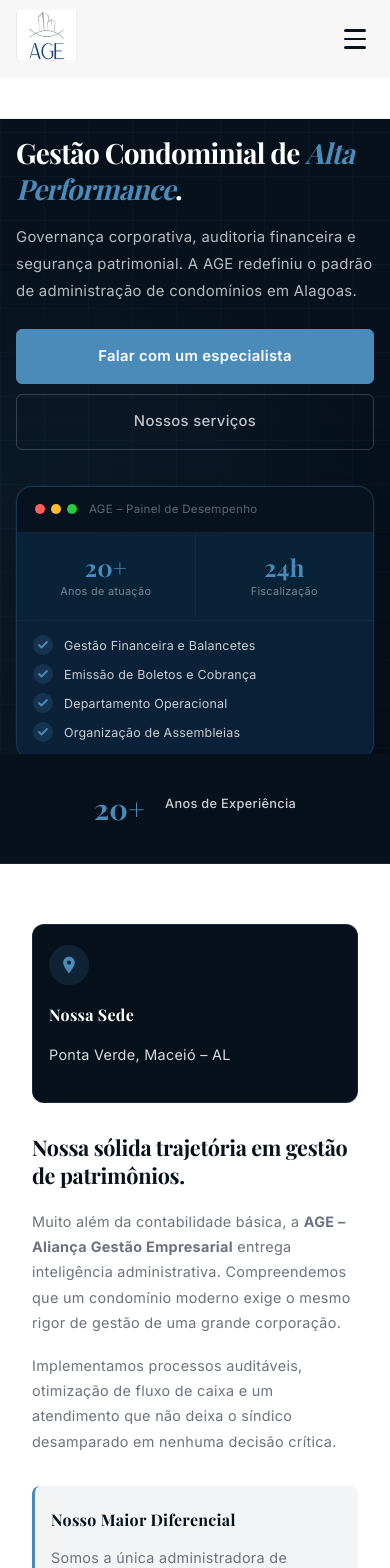
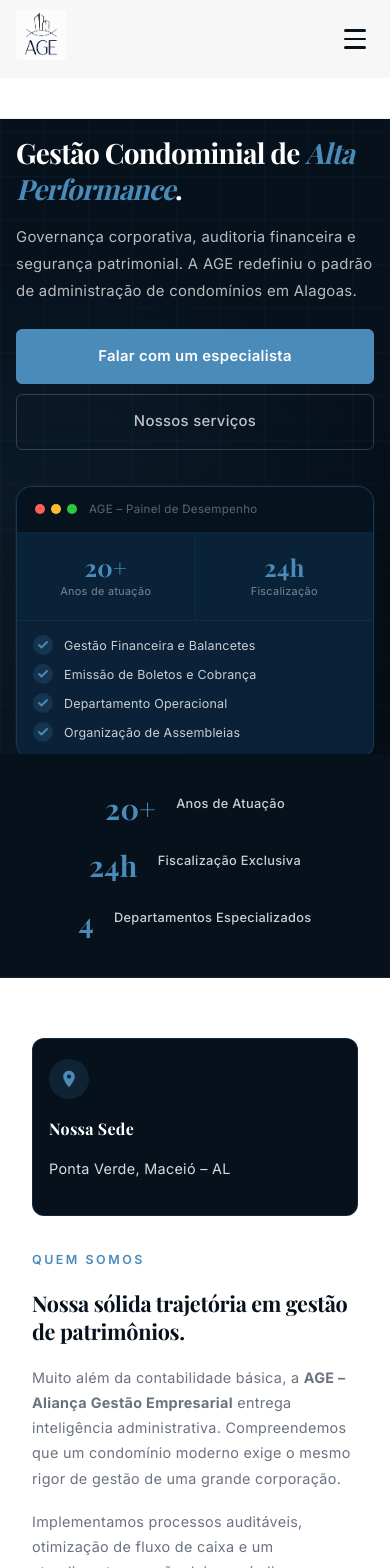
Before and after one commit to VinyCarnauba06/site-age, a React (Vite) app: page / in a window 390 px wide. Shown: the top 1568 px of the page. Built offline with nearby package versions, Linux system fonts and the light colour scheme; a web font is replaced by a local one.

Commit message:
Atualizar branding e aprimorar componentes visuais da interface
Co-authored-by: VinyCarnauba06 <168824255+VinyCarnauba06@users.noreply.github.com>

```diff
--- a/index.html
+++ b/index.html
@@ -4,6 +4,7 @@
     <meta charset="UTF-8" />
     <meta name="viewport" content="width=device-width, initial-scale=1.0" />
     <title>AGE – Administradora de Condomínios em Maceió, AL</title>
+    <link rel="icon" type="image/png" href="/logo-age.png" />
     <link rel="preconnect" href="https://fonts.googleapis.com" />
     <link rel="preconnect" href="https://fonts.gstatic.com" crossorigin />
     <link href="https://fonts.googleapis.com/css2?family=Inter:wght@300;400;500;600;700&family=Playfair+Display:ital,wght@0,700;1,700&display=swap" rel="stylesheet" />
--- a/src/components/About.jsx
+++ b/src/components/About.jsx
@@ -32,6 +32,7 @@ export default function About() {
           transition={{ duration: 0.6 }}
           viewport={{ once: true }}
         >
+          <span className="eyebrow">Quem Somos</span>
           <h2 className="section-title">Nossa sólida trajetória em gestão de patrimônios.</h2>
           <p>
             Muito além da contabilidade básica, a <strong>AGE – Aliança Gestão Empresarial</strong> entrega inteligência
--- a/src/components/Contact.jsx
+++ b/src/components/Contact.jsx
@@ -15,6 +15,7 @@ export default function Contact() {
           transition={{ duration: 0.6 }}
           viewport={{ once: true }}
         >
+          <span className="eyebrow">Contato</span>
           <h2 className="section-title" style={{ marginBottom: '40px' }}>
             Agende uma reunião com nossos diretores.
           </h2>
--- a/src/components/Footer.css
+++ b/src/components/Footer.css
@@ -13,6 +13,20 @@ footer {
   flex-direction: column;
   align-items: center;
   gap: 14px;
+}
+
+.footer-logo {
+  display: flex;
+  justify-content: center;
+  margin-bottom: 8px;
+}
+
+.footer-logo img {
+  height: 52px;
+  width: auto;
+  background-color: var(--white);
+  border-radius: 8px;
+  padding: 5px 10px;
 }
 
 .footer-social {
--- a/src/components/Footer.jsx
+++ b/src/components/Footer.jsx
@@ -6,6 +6,10 @@ export default function Footer() {
   return (
     <footer>
       <div className="container footer-inner">
+        <div className="footer-logo">
+          <img src="/logo-age.png" alt="AGE – Aliança Gestão Empresarial" />
+        </div>
+
         <div className="footer-social">
           <a
             href="https://instagram.com/age.maceio"
--- a/src/components/Header.css
+++ b/src/components/Header.css
@@ -22,7 +22,7 @@ header.scrolled {
 }
 
 .logo-container img {
-  height: 65px;
+  height: 58px;
   width: auto;
   border-radius: 3px;
   transition: var(--transition);
@@ -30,7 +30,7 @@ header.scrolled {
 }
 
 header.scrolled .logo-container img {
-  height: 55px;
+  height: 50px;
 }
 
 .nav {
--- a/src/components/Header.jsx
+++ b/src/components/Header.jsx
@@ -25,7 +25,7 @@ export default function Header() {
     <header className={`header ${isScrolled ? 'scrolled' : ''}`}>
       <div className="container header-content">
         <a href="#inicio" className="logo-container">
-          <img src="/logo.jpeg" alt="AGE Gestão Empresarial" />
+          <img src="/logo-age.png" alt="AGE – Aliança Gestão Empresarial" />
         </a>
 
         <nav className={`nav ${isMobileMenuOpen ? 'open' : ''}`}>
--- a/src/components/Services.jsx
+++ b/src/components/Services.jsx
@@ -48,6 +48,7 @@ export default function Services() {
           transition={{ duration: 0.6 }}
           viewport={{ once: true }}
         >
+          <span className="eyebrow">Nossa Estrutura</span>
           <h2 className="section-title">Infraestrutura Operacional</h2>
           <p>Departamentos isolados e focados para garantir máxima precisão técnica na administração do seu empreendimento.</p>
         </motion.div>
--- a/src/components/TrustBar.css
+++ b/src/components/TrustBar.css
@@ -16,6 +16,11 @@
   display: flex;
   justify-content: center;
   align-items: center;
+}
+
+.trust-item + .trust-item {
+  padding-left: 80px;
+  border-left: 1px solid rgba(255, 255, 255, 0.12);
 }
 
 .trust-item {
@@ -53,12 +58,12 @@
 }
 
 @media (max-width: 1024px) {
-  .trust-grid {
-    gap: 48px;
+  .trust-item {
+    gap: 20px;
   }
 
-  .trust-item {
-    gap: 20px;
+  .trust-item + .trust-item {
+    padding-left: 56px;
   }
 }
 
@@ -75,6 +80,16 @@
     font-size: 0.85rem;
     line-height: 1.5;
   }
+
+  .trust-grid {
+    flex-direction: column;
+    gap: 28px;
+  }
+
+  .trust-item + .trust-item {
+    padding-left: 0;
+    border-left: none;
+  }
 }
 
 @media (max-width: 480px) {
--- a/src/components/TrustBar.jsx
+++ b/src/components/TrustBar.jsx
@@ -3,7 +3,9 @@ import './TrustBar.css'
 
 export default function TrustBar() {
   const stats = [
-    { number: '20+', text: 'Anos de\nExperiência' },
+    { number: '20+', text: 'Anos de Atuação' },
+    { number: '24h', text: 'Fiscalização Exclusiva' },
+    { number: '4', text: 'Departamentos Especializados' },
   ]
 
   const containerVariants = {
--- a/src/styles/globals.css
+++ b/src/styles/globals.css
@@ -116,6 +116,16 @@ section {
   margin-bottom: 2rem;
 }
 
+.eyebrow {
+  display: inline-block;
+  font-size: 0.78rem;
+  font-weight: 600;
+  letter-spacing: 2.5px;
+  text-transform: uppercase;
+  color: var(--accent);
+  margin-bottom: 18px;
+}
+
 /* Responsivo */
 @media (max-width: 1024px) {
   h1 {
```
Also changed, not shown: public/logo-age.png (added).
